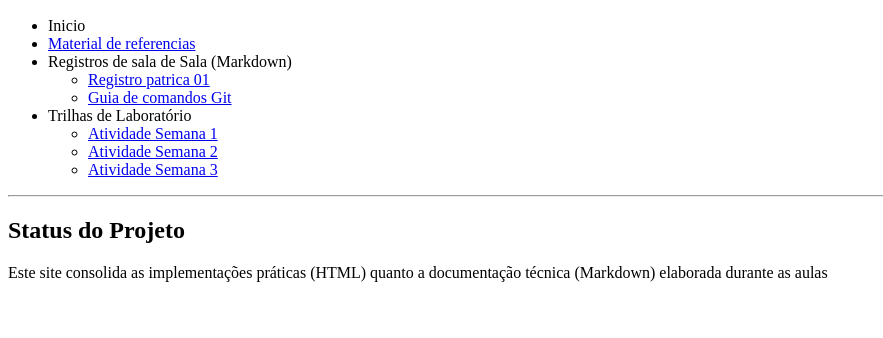
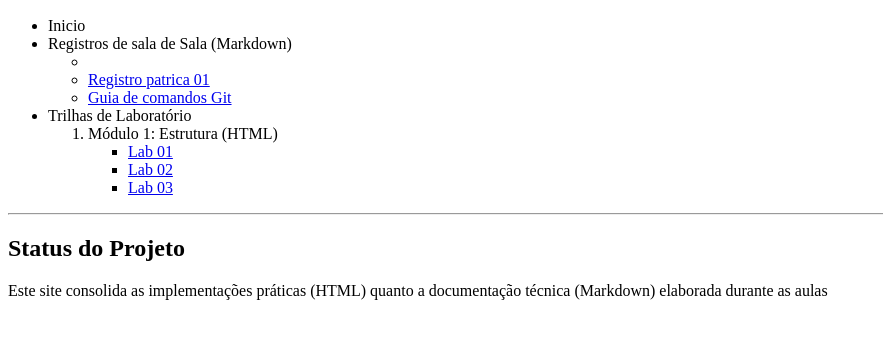
Before and after one commit to Programacao-Web-BSI-2026-2/lab-Rodrigo_Marques, a plain HTML site: page index.html in a window 1280 px wide. Shown: the part 148-486 px from the top of the page, without its empty margins (0-883 px from the left). Drawn offline with Linux system fonts and the light colour scheme.

Commit message:
Update navigation links in index.html

```diff
--- a/index.html
+++ b/index.html
@@ -19,18 +19,20 @@
     <nav class="principal">
         <ul>
         <li><span>Inicio</span></li>
-        <li> <a href="doc/referencias.html">Material de referencias</a></li>
         <li> <span>Registros de sala de Sala (Markdown)</span></li>
         <ul>
-            <li> <a href="doc/pratica-01.md">Registro patrica 01</a></li>
-            <li> <a href="doc/comandos-git.md">Guia de comandos Git</a></li>
+            <li><a href="referencias.html"></a></li>
+            <li> <a href="doc/pratica-01">Registro patrica 01</a></li>
+            <li> <a href="doc/comandos-git">Guia de comandos Git</a></li>
         </ul>
         <li><span>Trilhas de Laboratório</span></li>
+            <ol> <li><span>Módulo 1: Estrutura (HTML)</span></li>
             <ul>
-                <li><a href="lab/01/semana-01.md">Atividade Semana 1</a></li>
-                <li><a href="lab/02/index.html">Atividade Semana 2</a></li>
-                <li><a href="lab/03/index.html">Atividade Semana 3</a></li>
+                <li><a href="lab/01/semana-01.md">Lab 01</a></li>
+                <li><a href="lab/02/index.html">Lab 02</a></li>
+                <li><a href="lab/03/index.html">Lab 03</a></li>
             </ul>
+            </ol>
         </ul>
     </nav>
 
```
